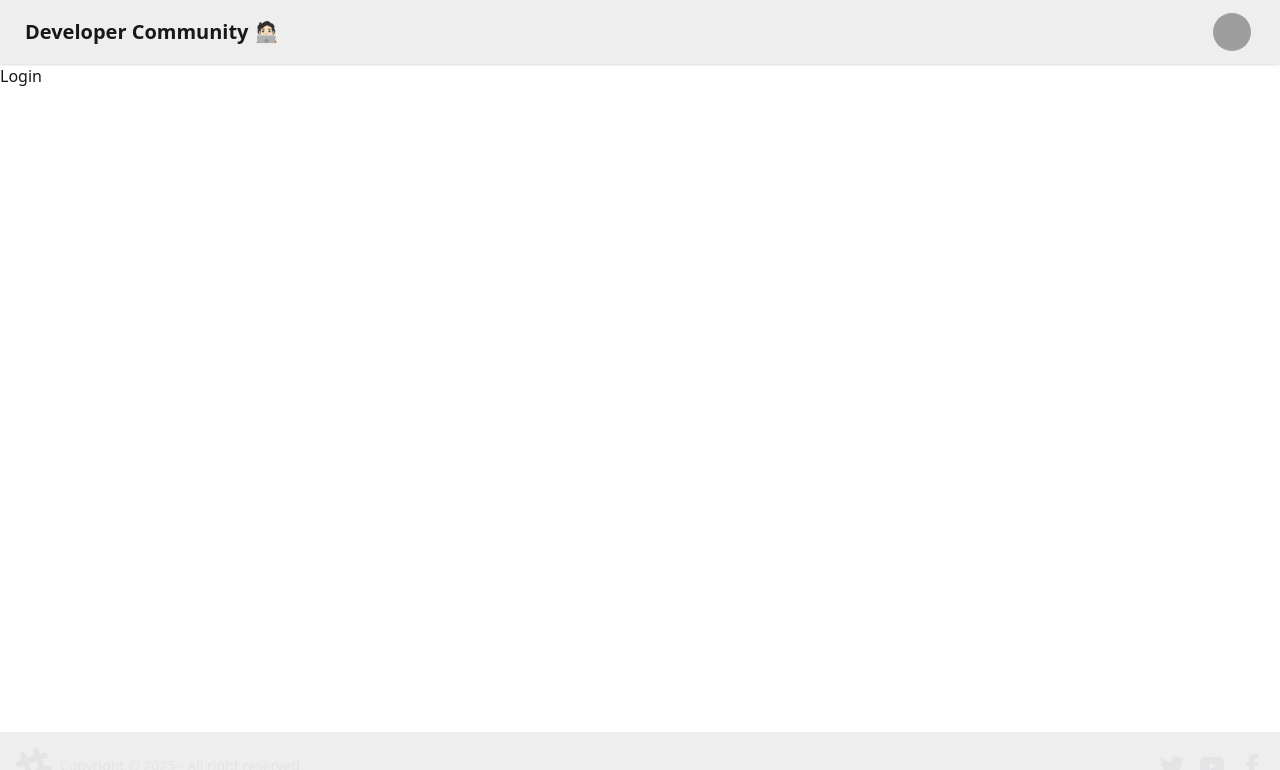
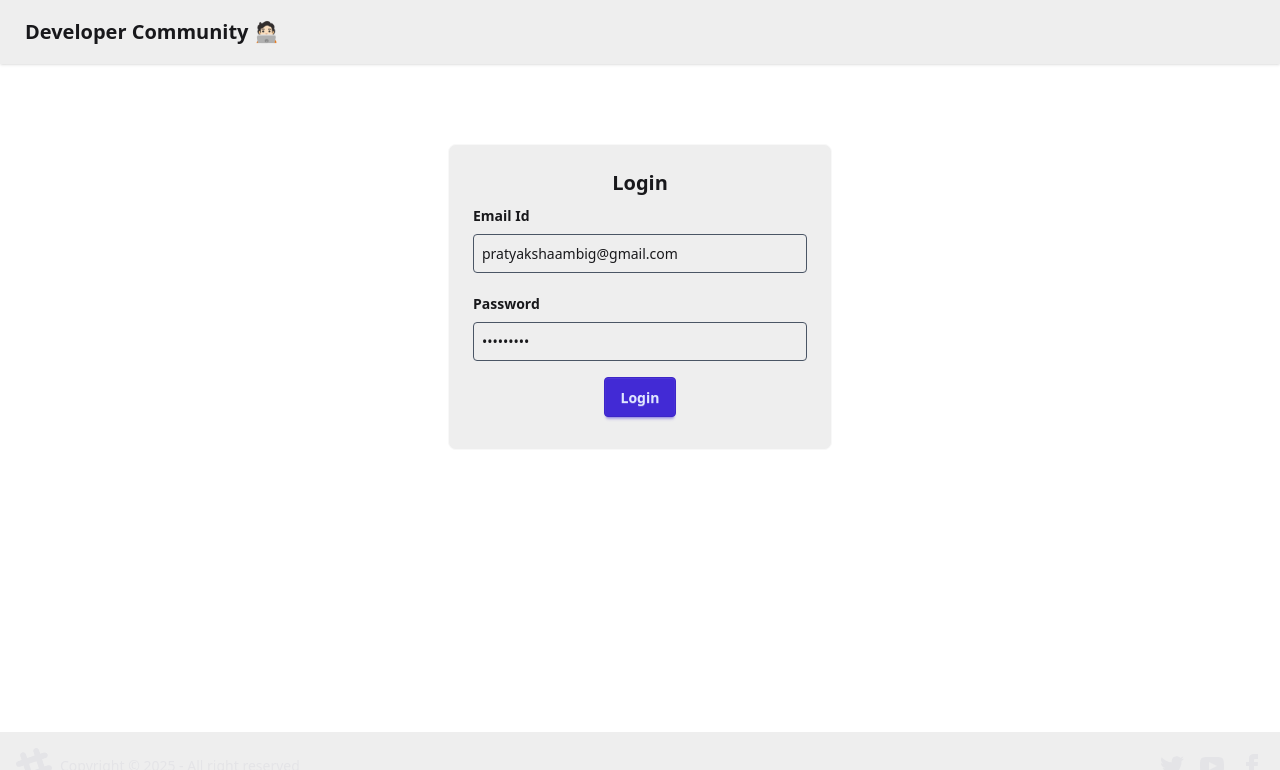
Before and after one commit to PratyakshaAmbig/Developer-community-web, a React (Vite) app: page /login in a window 1280 px wide. Shown: the top 770 px of the page. Built offline with nearby package versions, Linux system fonts and the light colour scheme; grey boxes are pictures that could not be loaded.

Commit message:
create the login page and store the data redux store

```diff
--- a/package.json
+++ b/package.json
@@ -10,9 +10,12 @@
     "preview": "vite preview"
   },
   "dependencies": {
+    "@reduxjs/toolkit": "^2.8.2",
     "@tailwindcss/vite": "^4.1.11",
+    "axios": "^1.10.0",
     "react": "^19.1.0",
     "react-dom": "^19.1.0",
+    "react-redux": "^9.2.0",
     "react-router-dom": "^7.6.3",
     "tailwindcss": "^4.1.11"
   },
--- a/src/App.jsx
+++ b/src/App.jsx
@@ -1,20 +1,26 @@
 import { BrowserRouter, Route, Routes } from "react-router-dom";
-import Body from "./Body";
-import Login from "./Login";
-import Profile from "./Profile";
+import { Provider } from "react-redux";
+import appStore from "./utils/appStore";
+import Feed from "./components/Feed";
+import Body from "./components/Body";
+import Login from "./components/Login";
+import Profile from "./components/Profile";
 
 const App = () => {
   return (
     <>
+      <Provider store={appStore}>
         <BrowserRouter basename="/">
           {/* Inside the Routes it will wrap all the route of the application */}
           <Routes>
-          <Route path="/" element={<Body/>}>
-               <Route path="/login" element={<Login/>}/>
-               <Route path="/profile" element={<Profile/>}/>
+            <Route path="/" element={<Body />}>
+              <Route path="/" element={<Feed />} />
+              <Route path="/login" element={<Login />} />
+              <Route path="/profile" element={<Profile />} />
             </Route>
           </Routes>
         </BrowserRouter>
+      </Provider>
     </>
   );
 };
--- a/src/NavBar.jsx
+++ /dev/null
@@ -1,46 +0,0 @@
-import React from "react";
-
-const NavBar = () => {
-  return (
-    <div className="navbar bg-base-300 shadow-sm">
-      <div className="flex-1">
-        <a className="btn btn-ghost text-xl">Developer Community 🧑🏻‍💻</a>
-      </div>
-      <div className="flex gap-2">
-        <div className="dropdown dropdown-end mx-5">
-          <div
-            tabIndex={0}
-            role="button"
-            className="btn btn-ghost btn-circle avatar"
-          >
-            <div className="w-10 rounded-full">
-              <img
-                alt="Tailwind CSS Navbar component"
-                src="https://img.daisyui.com/images/stock/photo-1534528741775-53994a69daeb.webp"
-              />
-            </div>
-          </div>
-          <ul
-            tabIndex={0}
-            className="menu menu-sm dropdown-content bg-base-100 rounded-box z-1 mt-3 w-52 p-2 shadow"
-          >
-            <li>
-              <a className="justify-between">
-                Profile
-                <span className="badge">New</span>
-              </a>
-            </li>
-            <li>
-              <a>Settings</a>
-            </li>
-            <li>
-              <a>Logout</a>
-            </li>
-          </ul>
-        </div>
-      </div>
-    </div>
-  );
-};
-
-export default NavBar;
--- a/src/Login.jsx
+++ b/src/components/Feed.jsx
@@ -1,11 +1,11 @@
 import React from 'react'
 
-const Login = () => {
+const Feed = () => {
   return (
     <div>
-      Login
+      Feed
     </div>
   )
 }
 
-export default Login
+export default Feed
--- /dev/null
+++ b/src/components/Login.jsx
@@ -0,0 +1,64 @@
+import axios from "axios";
+import React, { useState } from "react";
+import { useDispatch } from "react-redux";
+import { addUser } from "../utils/userSlice";
+import { useNavigate } from "react-router-dom";
+import { BASE_URL } from "../utils/constants";
+
+const Login = () => {
+  const [emailId, setEmailId] = useState('pratyakshaambig@gmail.com');
+  const [password, setPassword] = useState('Prat@1015');
+
+  const dispatch = useDispatch();
+
+  const navigate = useNavigate();
+
+  const handleLogin = async()=>{
+    try {
+      const res = await axios.post(`${BASE_URL}/login`,{
+        emailId,password
+      },{withCredentials:true})
+      // first dispatch an action which will call the reducer function
+      dispatch(addUser(res.data))
+      navigate('/')
+    } catch (error) {
+      console.log(error)
+    }
+  }
+  return (
+    <div className="flex justify-center my-20">
+      <div className="card card-border bg-base-300 w-96">
+        <div className="card-body">
+          <h2 className="text-xl font-bold text-center">Login</h2>
+          <div className="space-y-5 w-full">
+            <div className="w-full flex flex-col gap-2">
+              <label className="font-semibold">Email Id</label>
+              <input
+                type="email"
+                value={emailId}
+                onChange={(e)=>setEmailId(e.target.value)}
+                placeholder="Email address"
+                className="p-2 rounded-sm border border-gray-600 focus:outline-none"
+              />
+            </div>
+            <div className="w-full flex flex-col gap-2">
+              <label className="font-semibold">Password</label>
+              <input
+                type="password"
+                value={password}
+                onChange={(e)=>setPassword(e.target.value)}
+                placeholder="password"
+                className="p-2 border border-gray-600 focus:outline-none rounded-sm"
+              />
+            </div>
+          </div>
+          <div className="card-actions justify-center m-2">
+            <button className="btn btn-primary" onClick={ handleLogin}>Login</button>
+          </div>
+        </div>
+      </div>
+    </div>
+  );
+};
+
+export default Login;
--- /dev/null
+++ b/src/components/NavBar.jsx
@@ -0,0 +1,51 @@
+import React from "react";
+import { useSelector } from "react-redux";
+
+const NavBar = () => {
+  const user = useSelector((store) => store.user);
+  return (
+    <div className="navbar bg-base-300 shadow-sm">
+      <div className="flex-1">
+        <a className="btn btn-ghost text-xl">Developer Community 🧑🏻‍💻</a>
+      </div>
+      {user && (
+        <div className="flex gap-2 items-center">
+          <p>Welcome, {user.firstName}</p>
+          <div className="dropdown dropdown-end mx-5">
+            <div
+              tabIndex={0}
+              role="button"
+              className="btn btn-ghost btn-circle avatar"
+            >
+              <div className="w-10 rounded-full">
+                <img
+                  alt="Tailwind CSS Navbar component"
+                  src={user?.photoUrl}
+                />
+              </div>
+            </div>
+            <ul
+              tabIndex={0}
+              className="menu menu-sm dropdown-content bg-base-100 rounded-box z-1 mt-3 w-52 p-2 shadow"
+            >
+              <li>
+                <a className="justify-between">
+                  Profile
+                  <span className="badge">New</span>
+                </a>
+              </li>
+              <li>
+                <a>Settings</a>
+              </li>
+              <li>
+                <a>Logout</a>
+              </li>
+            </ul>
+          </div>
+        </div>
+      )}
+    </div>
+  );
+};
+
+export default NavBar;
--- /dev/null
+++ b/src/utils/appStore.js
@@ -0,0 +1,12 @@
+import { configureStore } from "@reduxjs/toolkit";
+import userReducer from "./userSlice";
+
+const appStore = configureStore({
+    // In reducer have a multiple Slice
+    reducer:{
+        user:userReducer
+    }
+})
+
+// I have created this store and i have provided this store in our hole app
+export default appStore;
--- /dev/null
+++ b/src/utils/constants.js
@@ -0,0 +1 @@
+export const BASE_URL ='http://localhost:7777';
--- /dev/null
+++ b/src/utils/userSlice.js
@@ -0,0 +1,18 @@
+import { createSlice } from "@reduxjs/toolkit";
+
+const userSlice = createSlice({
+    name:'user_data',
+    initialState:null,
+    reducers:{
+        addUser: (state, action)=>{
+            return action.payload;
+        },
+        removeUser:()=>{
+            return null
+        }
+    }
+})
+
+export const {addUser,removeUser} = userSlice.actions;
+
+export default userSlice.reducer;
```
Also changed, not shown: src/components/Body.jsx (renamed from src/Body.jsx), src/components/Footer.jsx (renamed from src/Footer.jsx), src/components/Profile.jsx (renamed from src/Profile.jsx), 2 other files (tests, documents, lock files or other folders). Lines whose indentation alone changed are shown as unchanged.
